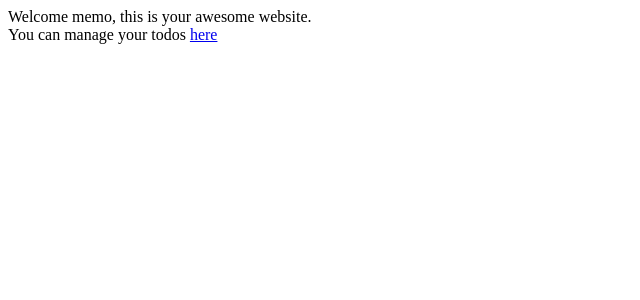
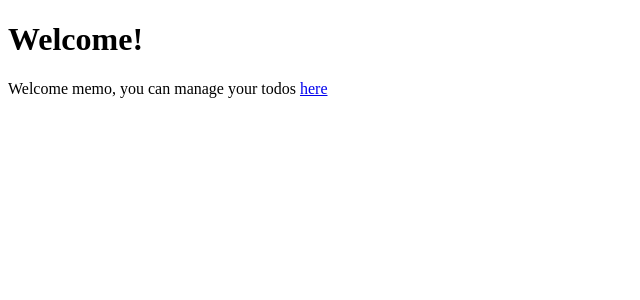
Before and after one commit to mehmetekinci/angular-java, an Angular app in the folder frontend-todo/: page /welcome/memo in a window 1280 px wide. Shown: the top 300 px of the page, without its empty margins (0-640 px from the left). Built offline with nearby package versions, Linux system fonts and the light colour scheme.

Commit message:
modified welcoime component

```diff
--- a/frontend-todo/src/app/welcome/welcome.component.html
+++ b/frontend-todo/src/app/welcome/welcome.component.html
@@ -1,6 +1,6 @@
-<div>
-  Welcome {{name}}, this is your awesome website.
+<h1>Welcome!</h1>
+
+<div class="container">
+  Welcome {{ name }}, you can manage your todos
+  <a routerLink="/todos">here</a>
 </div>
-<div>
-  You can manage your todos <a routerLink="/todos">here</a>
-</div>
```
